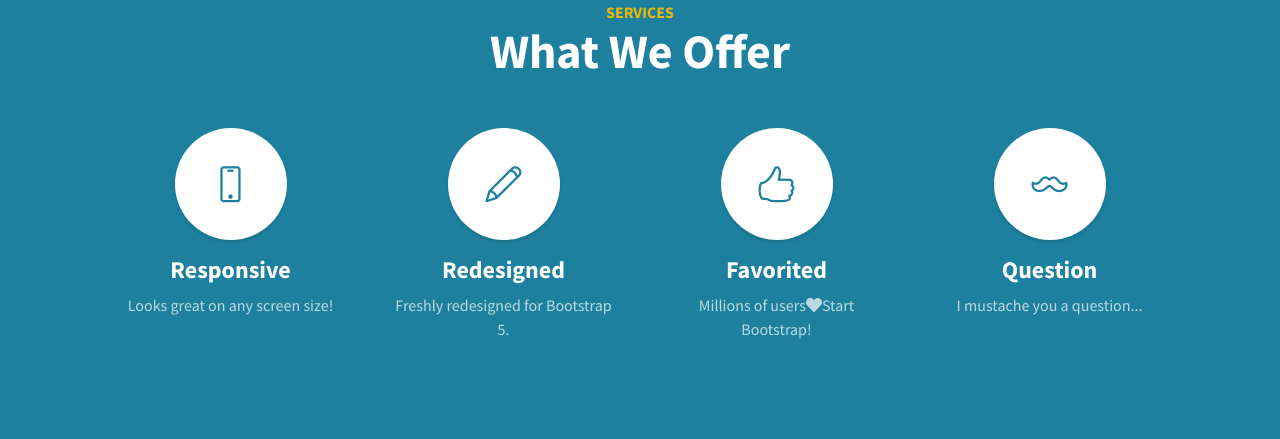
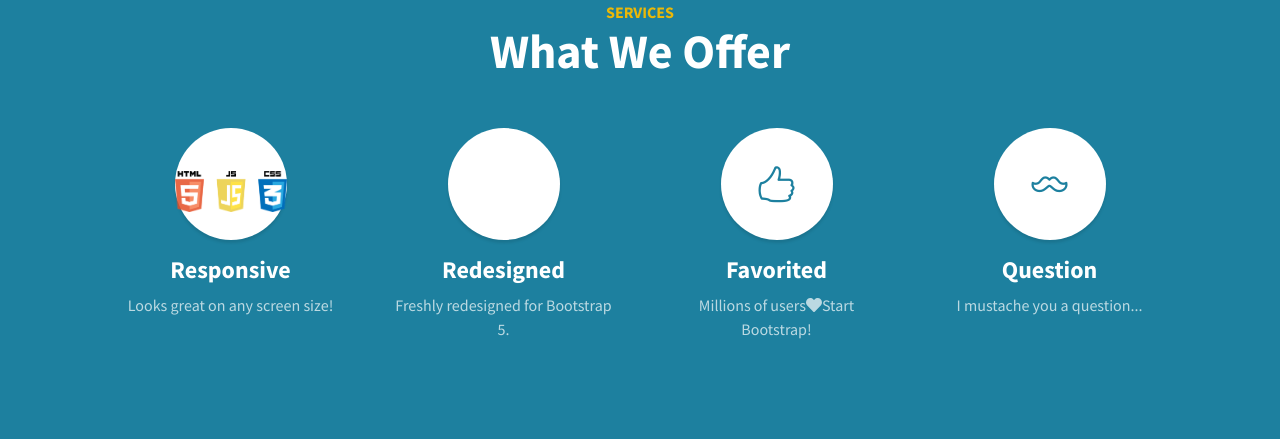
Before and after one commit to clums19/clums19.github.io, a website: page src/pug/index.pug in a window 1280 px wide. Shown: the part 1347-1786 px from the top of the page. Drawn offline with nearby package versions, Linux system fonts and the light colour scheme; files that its build step writes are made by us from their sources; files whose address does not match are found by name.

Commit message:
Language icon works

```diff
--- a/src/pug/index.pug
+++ b/src/pug/index.pug
@@ -74,13 +74,13 @@
                 .row.gx-4.gx-lg-5
                     .col-lg-3.col-md-6.mb-5.mb-lg-0
                         span.service-icon.rounded-circle.mx-auto.mb-3
-                            i.icon-screen-smartphone
+                            img.img-fluid(src='assets/img/jshtmlcss.png', alt='...')
                         h4
                             strong Responsive
                         p.text-faded.mb-0 Looks great on any screen size!
                     .col-lg-3.col-md-6.mb-5.mb-lg-0
                         span.service-icon.rounded-circle.mx-auto.mb-3
-                            i.icon-pencil
+
                         h4
                             strong Redesigned
                         p.text-faded.mb-0 Freshly redesigned for Bootstrap 5.
```
Also changed, not shown: dist/assets/img/jshtmlcss.png (added), dist/index.html, src/assets/img/jshtmlcss.png (added), 1 other file.
